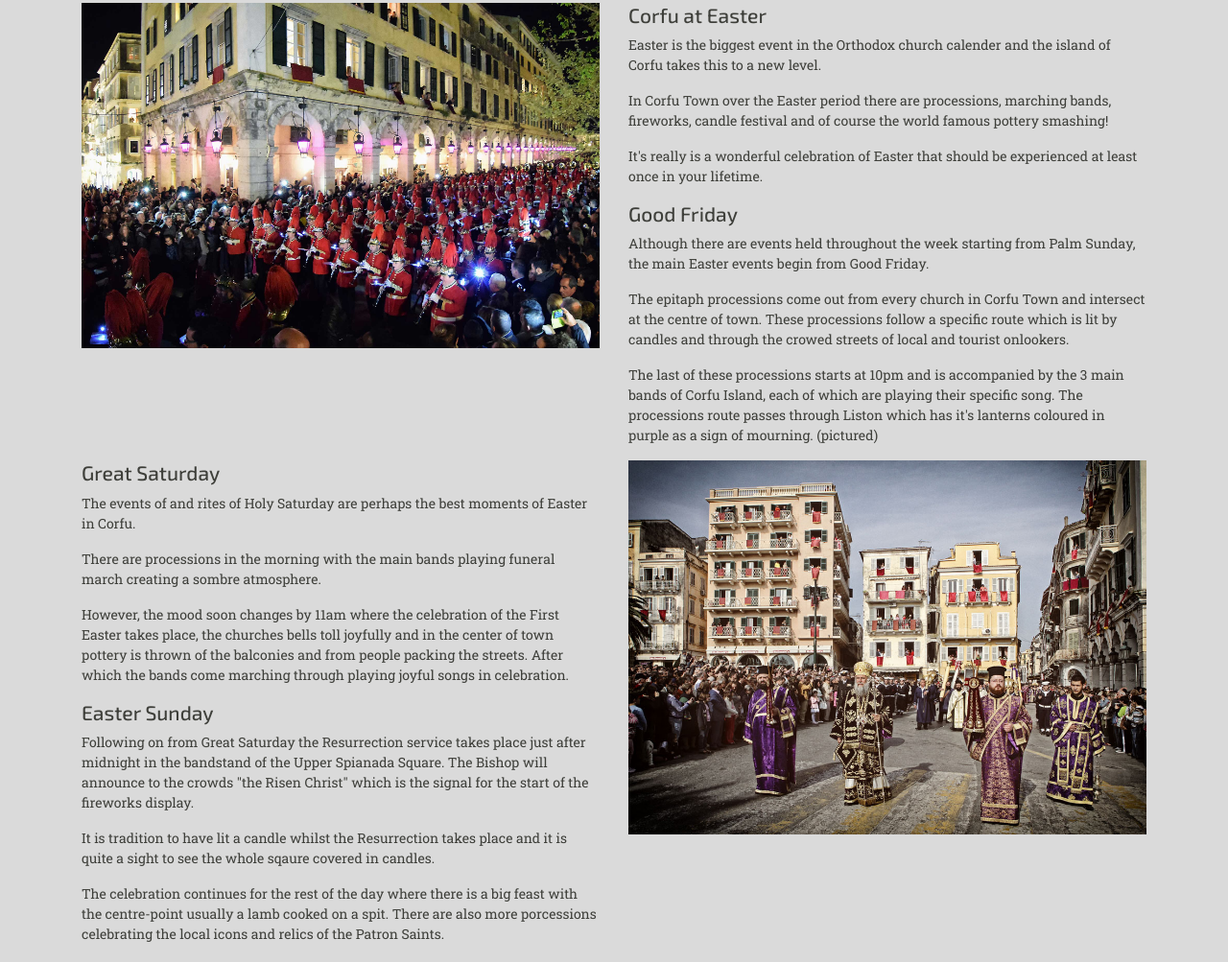
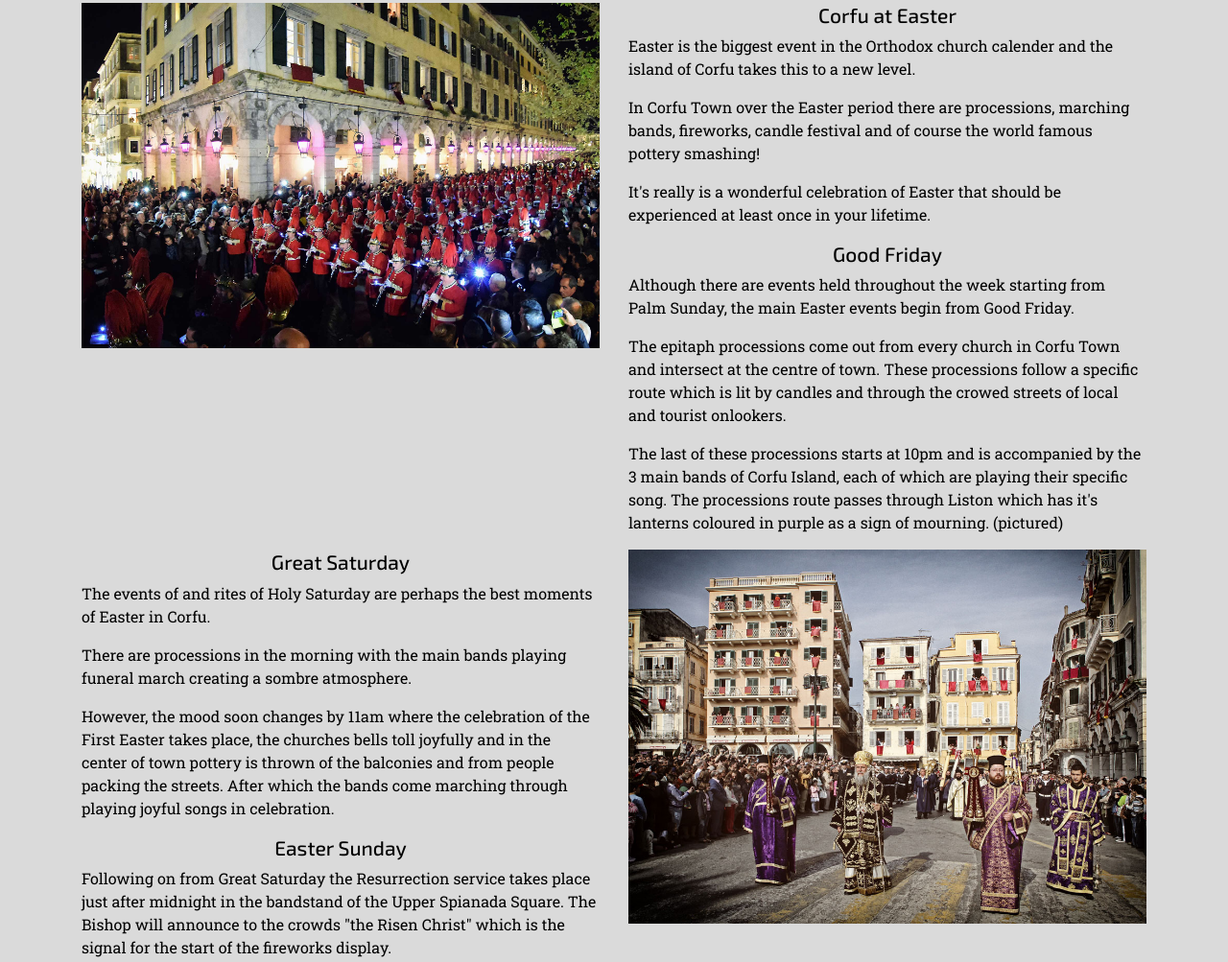
Before and after one commit to Baldpet/visit-corfu, a plain HTML site: page easter.html in a window 1280 px wide. Shown: the part 337-1340 px from the top of the page at 96% size. Drawn offline with nearby package versions, Linux system fonts and the light colour scheme.

Commit message:
styled the p sections in the Easter Page information section

```diff
--- a/assets/css/style.css
+++ b/assets/css/style.css
@@ -352,6 +352,15 @@ h3 {
 
 /* -------------Info & Pictures----------------- */
 
+.style-info-blocks {
+    color: #000000;
+    text-align: center;
+}
+
+.style-info-blocks p{
+    font-size: 16px;
+    text-align: left;
+}
 
 /* -------------Contact us info----------------- */
 
--- a/easter.html
+++ b/easter.html
@@ -98,7 +98,7 @@
 				<div class="col-12 col-lg-6">
 					<img src="assets/images/easter-in-corfu-1.jpg" alt="Corfu easter parade">
                     </div>
-					<div class="col-12 col-lg-6">
+					<div class="col-12 col-lg-6 style-info-blocks">
 						<h4>Corfu at Easter</h4>
 						<p>
 							Easter is the biggest event in the Orthodox church calender and the island of Corfu takes
@@ -130,7 +130,7 @@
 					</div>
 				</div>
 				<div class="row">
-					<div class="col-12 col-lg-6 order-12 order-lg-1">
+					<div class="col-12 col-lg-6 order-12 order-lg-1 style-info-blocks">
 						<h4>Great Saturday</h4>
 						<p>
 							The events of and rites of Holy Saturday are perhaps the best moments of Easter in Corfu.
```
